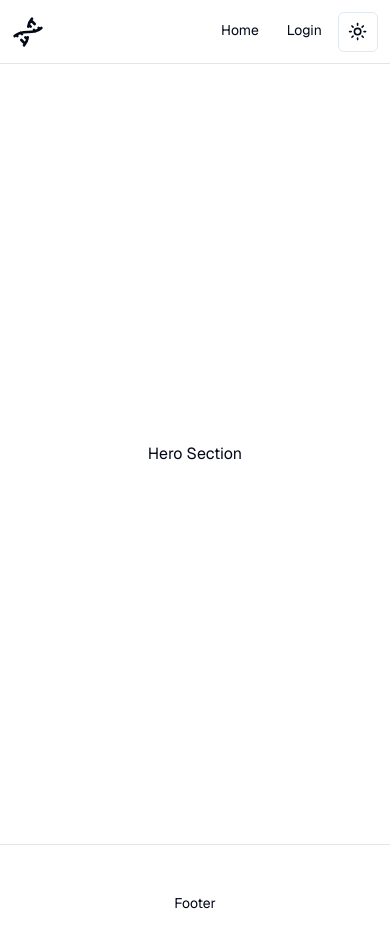
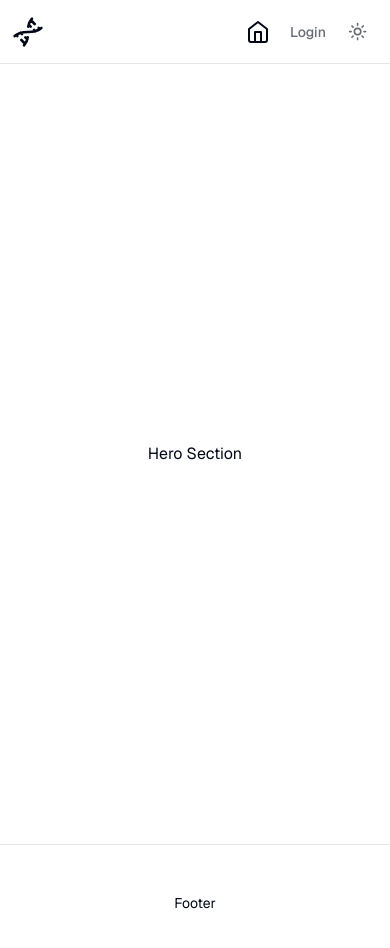
Before and after one commit to KrzysztofBorecki/next-14-app, a Next.js app: page / in a window 390 px wide. Shown: the top 948 px of the page. Built offline with nearby package versions, Linux system fonts and the light colour scheme; no server answers.

Commit message:
Refactor main navigation and update styles (#2)
* Add MainNavigation

* Refactor MainNavigation and remove AuthButton

* Refactor MainNavigation and update styles

* Update ThemeToggleButton styles

```diff
--- /dev/null
+++ b/app/actions.tsx
@@ -0,0 +1,14 @@
+'use server'
+
+import { cookies } from 'next/headers';
+import { createClient } from '@/lib/supabase/server';
+import { redirect } from 'next/navigation';
+
+export const signOut = async () => {
+  const cookieStore = cookies();
+  const supabase = createClient(cookieStore);
+
+  await supabase.auth.signOut();
+
+  return redirect('/login');
+};
--- a/app/layout.tsx
+++ b/app/layout.tsx
@@ -1,11 +1,10 @@
 import './globals.css';
 import { GeistSans } from 'geist/font/sans';
+import { cookies } from 'next/headers';
+import { createClient } from '@/lib/supabase/server';
 import { cn } from '@/lib/utils';
-import Link from 'next/link';
 import ThemeProvider from '@/components/ThemeProvider';
-import ThemeToggleButton from '@/components/ThemeToggleButton';
-import AuthButton from '@/components/AuthButton';
-import Logo from '@/components/Logo';
+import MainNavigation from '@/components/MainNavigation';
 import type { ReactNode } from 'react';
 
 const defaultUrl = process.env.VERCEL_URL
@@ -20,11 +19,15 @@ export const metadata = {
   authors: { name: 'Krzysztof Borecki', url: 'https://github.com/K3orecki' },
 };
 
-export default function RootLayout({
+export default async function RootLayout({
   children,
 }: {
   children: ReactNode
 }) {
+  const cookieStore = cookies();
+  const supabase = createClient(cookieStore);
+  const { data: { user } } = await supabase.auth.getUser();
+
   return (
     <html lang="en" suppressHydrationWarning>
       <body className={cn(
@@ -37,35 +40,10 @@ export default function RootLayout({
           enableSystem
           disableTransitionOnChange
         >
-          <header className="w-full flex flex-col items-center fixed top-0 z-40">
-            <nav
-              className="w-full flex justify-center border-b border-b-foreground/10 h-16 bg-background/95 backdrop-blur-sm">
-              <div className="w-full max-w-6xl flex justify-between items-center p-3 text-sm text-foreground">
-                <Logo />
-                <ul className="flex gap-1">
-                  <li>
-                    <Link
-                      href="/"
-                      className="py-2 px-3 flex rounded-md no-underline bg-btn-background hover:bg-btn-background-hover"
-                    >
-                      Home
-                    </Link>
-                  </li>
-                  <li>
-                    <AuthButton />
-                  </li>
-                  <li>
-                    <ThemeToggleButton />
-                  </li>
-                </ul>
-              </div>
-            </nav>
-          </header>
-
+          <MainNavigation userEmail={user?.email}/>
           <main className="w-full flex-1 flex flex-col items-center">
             {children}
           </main>
-
           <footer className="w-full flex flex-col items-center pt-12 pb-16 border-t border-t-foreground/10 text-sm">
             <h2>
               Footer
--- a/components/AuthButton.tsx
+++ /dev/null
@@ -1,39 +0,0 @@
-import { createClient } from '@/lib/supabase/server';
-import { cookies } from 'next/headers';
-import { redirect } from 'next/navigation';
-import Link from 'next/link';
-
-export default async function AuthButton() {
-  const cookieStore = cookies();
-  const supabase = createClient(cookieStore);
-  const { data: { user } } = await supabase.auth.getUser();
-
-  const signOut = async () => {
-    'use server';
-
-    const cookieStore = cookies();
-    const supabase = createClient(cookieStore);
-
-    await supabase.auth.signOut();
-
-    return redirect('/login');
-  };
-
-  return user ? (
-    <div className="flex items-center gap-4">
-      Hi, {user.email}!
-      <form action={signOut}>
-        <button className="py-2 px-4 rounded-md no-underline bg-btn-background hover:bg-btn-background-hover">
-          Logout
-        </button>
-      </form>
-    </div>
-  ) : (
-    <Link
-      href="/login"
-      className="py-2 px-3 flex rounded-md no-underline bg-btn-background hover:bg-btn-background-hover"
-    >
-      Login
-    </Link>
-  );
-}
--- /dev/null
+++ b/components/MainNavigation.tsx
@@ -0,0 +1,75 @@
+'use client';
+
+import { usePathname } from 'next/navigation';
+import { signOut } from '@/app/actions';
+import { buttonVariants } from '@/components/ui/button';
+import { cn } from '@/lib/utils';
+import Link from 'next/link';
+import Logo from '@/components/Logo';
+import ThemeToggleButton from '@/components/ThemeToggleButton';
+import { Home } from 'lucide-react';
+
+export default function MainNavigation({
+  userEmail
+}: {
+  userEmail: string | undefined
+}) {
+  const pathname = usePathname();
+
+  return (
+    <header className="w-full flex flex-col items-center fixed top-0 z-40">
+      <nav className="w-full flex justify-center border-b border-b-foreground/10 h-16 bg-background/95 backdrop-blur supports-[backdrop-filter]:bg-background/60 text-sm">
+        <div className="w-full max-w-6xl flex justify-between items-center p-3">
+          <Logo />
+          <ul className="flex items-center gap-1">
+            <li>
+              <Link
+                href="/"
+                className={cn(
+                  buttonVariants({ variant: 'ghost' }),
+                  'px-2 md:px-4',
+                  'hover:bg-transparent hover:text-foreground/80 focus-visible:outline-none focus-visible:ring-2 focus-visible:ring-ring focus-visible:ring-offset-0',
+                  pathname === '/' ? 'text-foreground' : 'text-foreground/60'
+                )}
+              >
+                <p className="invisible w-0 sm:visible sm:w-auto">Home</p>
+                <Home className="sm:invisible sm:w-0" />
+              </Link>
+            </li>
+            <li>
+              {userEmail ? (
+                <div className="flex items-center gap-4 font-medium text-foreground/60">
+                  Hi, {userEmail}!
+                  <form action={signOut}>
+                    <button className={cn(
+                      buttonVariants({ variant: 'ghost' }),
+                      'px-2 md:px-4',
+                      'hover:bg-transparent hover:text-foreground/80 focus-visible:outline-none focus-visible:ring-2 focus-visible:ring-ring focus-visible:ring-offset-0',
+                    )}>
+                      Logout
+                    </button>
+                  </form>
+                </div>
+              ) : (
+                <Link
+                  href="/login"
+                  className={cn(
+                    buttonVariants({ variant: 'ghost' }),
+                    'px-2 md:px-4',
+                    'hover:bg-transparent hover:text-foreground/80 focus-visible:outline-none focus-visible:ring-2 focus-visible:ring-ring focus-visible:ring-offset-0',
+                    pathname === '/login' ? 'text-foreground' : 'text-foreground/60',
+                  )}
+                >
+                  Login
+                </Link>
+              )}
+            </li>
+            <li>
+              <ThemeToggleButton />
+            </li>
+          </ul>
+        </div>
+      </nav>
+    </header>
+  );
+}
--- a/components/ThemeToggleButton.tsx
+++ b/components/ThemeToggleButton.tsx
@@ -1,6 +1,7 @@
 'use client';
 
 import * as React from 'react';
+import { cn } from '@/lib/utils';
 import { Moon, Sun } from 'lucide-react';
 import { useTheme } from 'next-themes';
 import { Button } from '@/components/ui/button';
@@ -17,10 +18,12 @@ export default function ThemeToggleButton() {
   return (
     <DropdownMenu>
       <DropdownMenuTrigger asChild>
-        <Button variant="outline" size="icon">
+        <Button variant="ghost" size="icon" className={cn(
+          'text-foreground/60 hover:bg-transparent hover:text-foreground/80',
+          'focus-visible:outline-none focus-visible:ring-2 focus-visible:ring-ring focus-visible:ring-offset-0'
+        )}>
           <Sun className="h-[1.2rem] w-[1.2rem] rotate-0 scale-100 transition-all dark:-rotate-90 dark:scale-0" />
-          <Moon
-            className="absolute h-[1.2rem] w-[1.2rem] rotate-90 scale-0 transition-all dark:rotate-0 dark:scale-100" />
+          <Moon className="absolute h-[1.2rem] w-[1.2rem] rotate-90 scale-0 transition-all dark:rotate-0 dark:scale-100" />
           <span className="sr-only">Toggle theme</span>
         </Button>
       </DropdownMenuTrigger>
```
